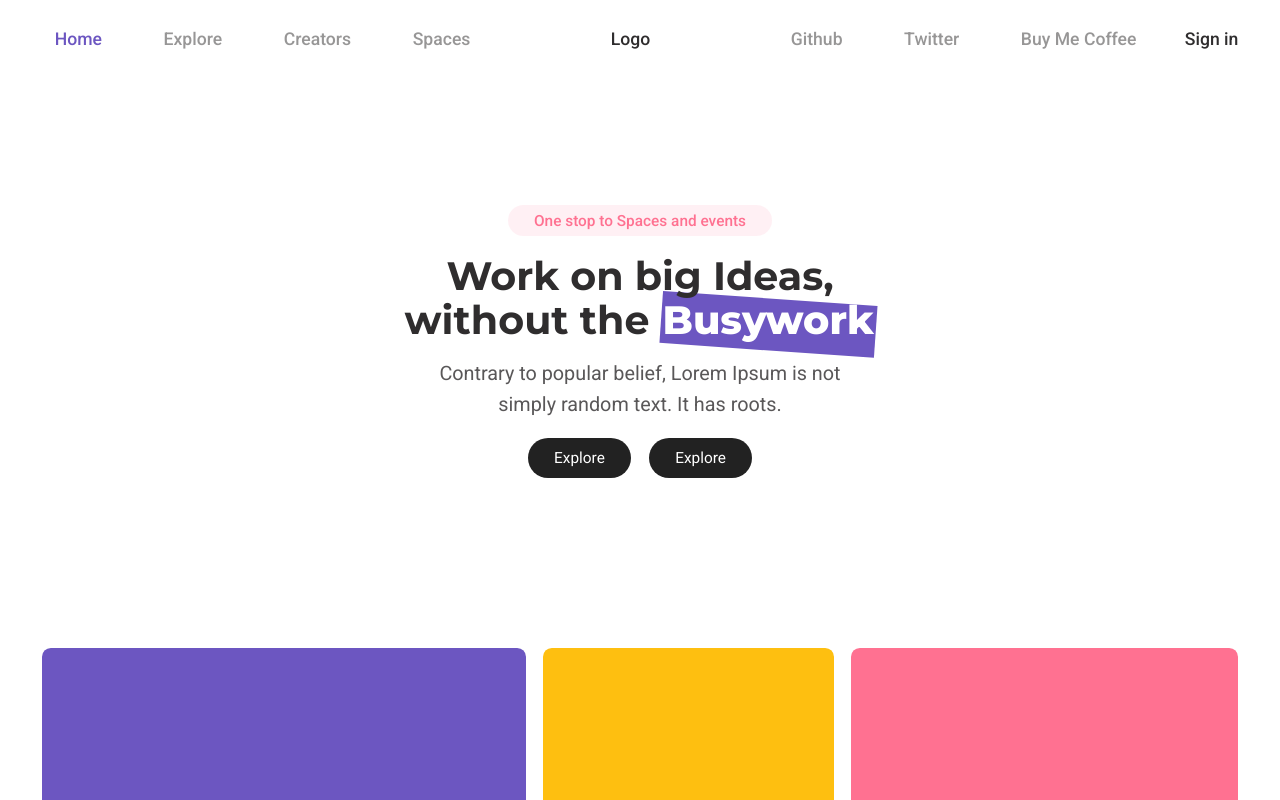
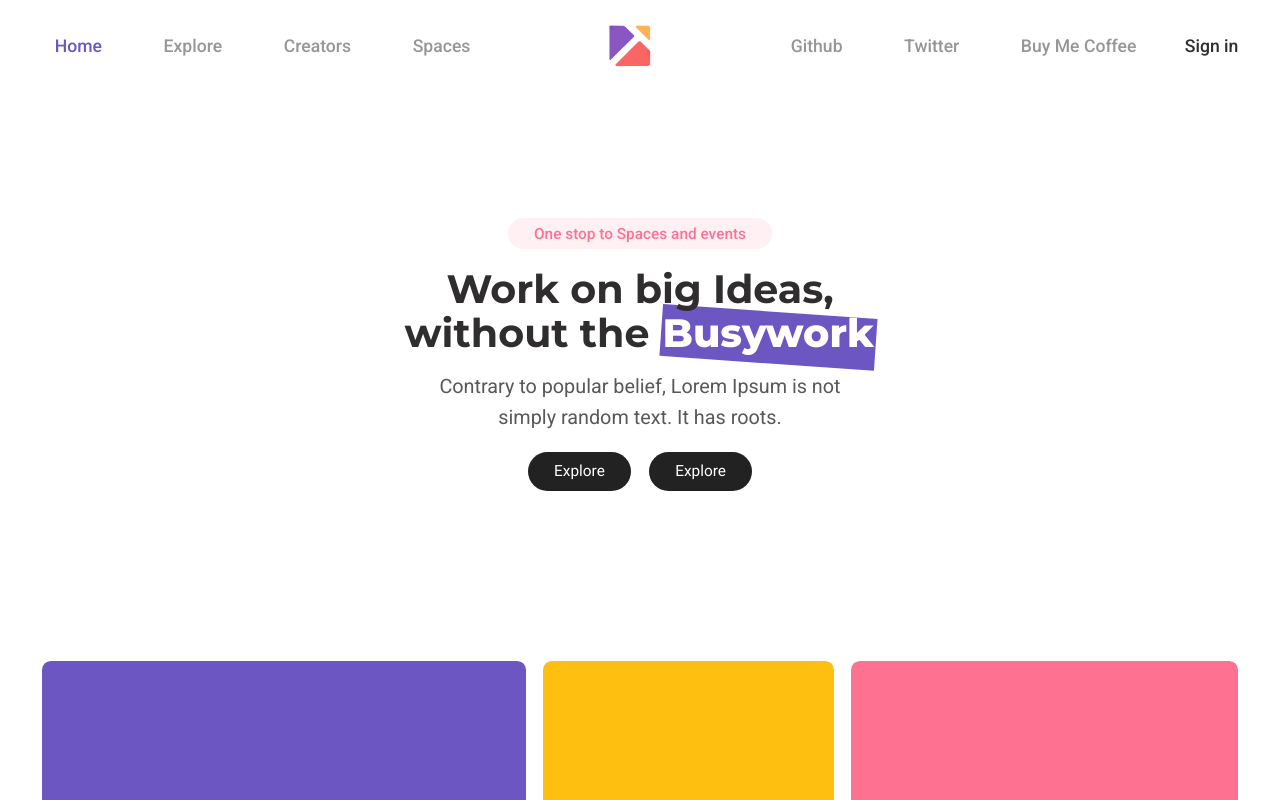
Before and after one commit to ManishBisht777/tweetspace, a Next.js app: page / in a window 1280 px wide. Shown: the top 800 px of the page. Built offline with nearby package versions, Linux system fonts and the light colour scheme; no server answers.

Commit message:
feat: logo

```diff
--- a/src/components/navbar/NavList.tsx
+++ b/src/components/navbar/NavList.tsx
@@ -67,10 +67,11 @@ function NavList({}: Props) {
           ))}
         </ul>
       </div>
-      <div className="hidden lg:block">Logo</div>
+      <img src="/logoNoText.png" className="w-[3rem]" alt="" />
+      {/* <div className="hidden lg:block">Logo</div> */}
       <div className="mt-5 lg:mt-0">
         <p className=" text-xl font-semibold lg:hidden">Secondary Menu</p>
-        <ul className="flex flex-col ml-3 lg:ml-0 mt-3 lg:mt-0 lg:flex-row lg:gap-8">
+        <ul className="flex flex-col items-center ml-3 lg:ml-0 mt-3 lg:mt-0 lg:flex-row lg:gap-8">
           {SecondaryLinks.map((menuItem) => (
             <NavItem
               activeLink={activeLink}
```
Also changed, not shown: public/logo.png (added), public/logoNoText.png (added).
